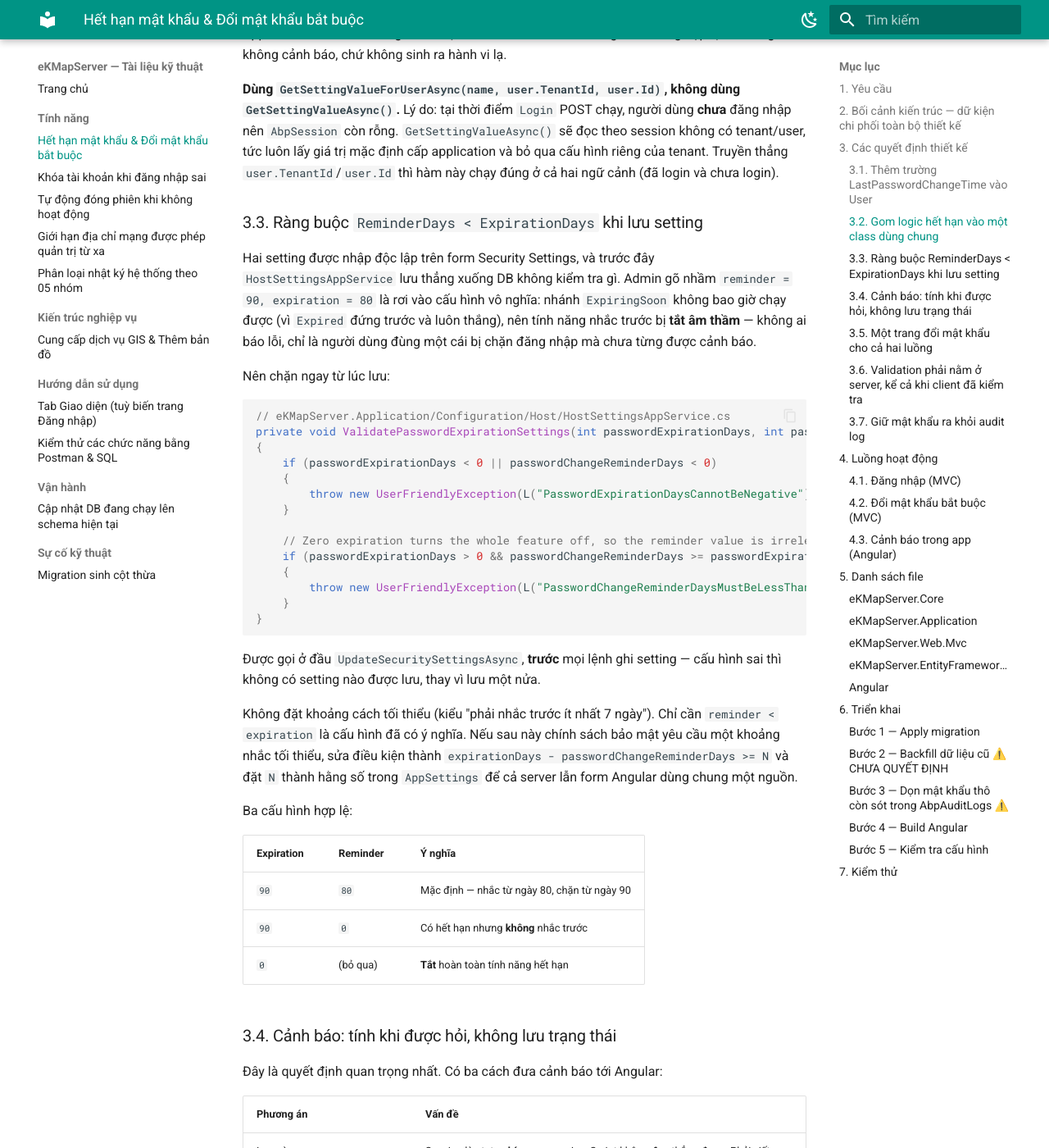
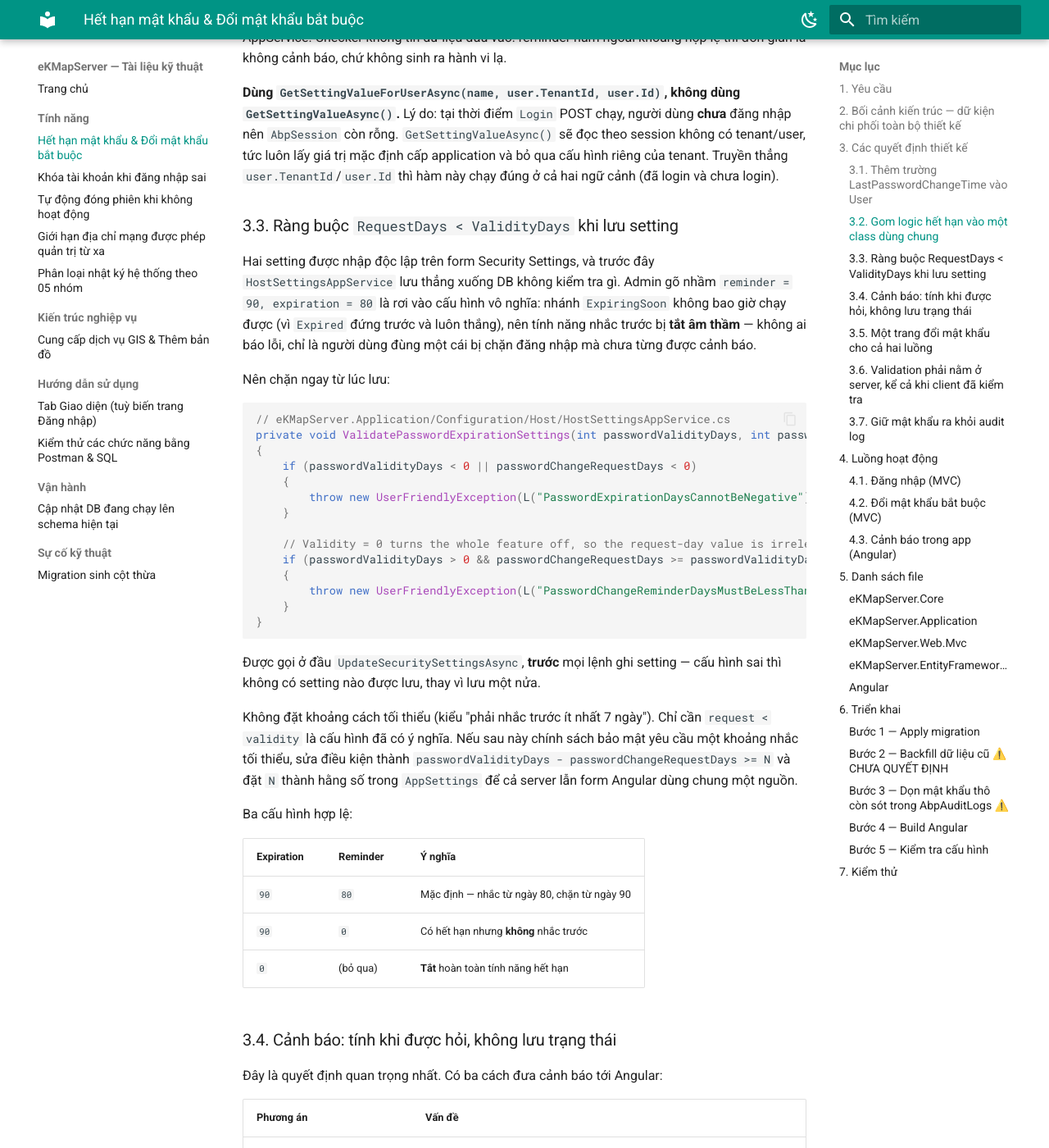
Before and after one commit to giangvanhung/mkdocs-antoanbaomat-ekmapserver, an MkDocs documentation site: the page built from docs/password-expiration-feature.md, in a window 1280 px wide and 1400 px high, scrolled down 4574 px. Shown: the whole window at 82% size. Built offline with MkDocs 1.6.1 and Material for MkDocs 9.7.7, drawn with Linux system fonts in a browser that asks for light colours; some of the changed text lies outside the part shown.

Commit message:
22/7/2026 - update follow code change

````diff
--- a/docs/password-expiration-feature.md
+++ b/docs/password-expiration-feature.md
@@ -14,7 +14,7 @@
 
 **Ép đổi mật khẩu ở lần đăng nhập đầu.** Admin tạo tài khoản với mật khẩu mặc định (`123qwe`) và bật cờ `ChangePassWordForLogInNext`. Người dùng không được vào hệ thống cho tới khi tự đặt mật khẩu riêng.
 
-**Ép đổi mật khẩu khi quá hạn.** Mật khẩu có tuổi thọ tối đa, cấu hình qua setting `App.PasswordExpirationDays` (mặc định 90 ngày). Quá mốc đó là bị chặn tại màn hình đăng nhập, buộc đổi mật khẩu mới vào được. Trước mốc đó một khoảng, người dùng vẫn đăng nhập bình thường nhưng được nhắc trước — mốc bắt đầu nhắc cấu hình qua `App.PasswordChangeReminderDays` (mặc định 80 ngày).
+**Ép đổi mật khẩu khi quá hạn.** Mật khẩu có tuổi thọ tối đa, cấu hình qua setting `App.PasswordValidityDays` (mặc định 90 ngày). Quá mốc đó là bị chặn tại màn hình đăng nhập, buộc đổi mật khẩu mới vào được. Trước mốc đó một khoảng, người dùng vẫn đăng nhập bình thường nhưng được nhắc trước — mốc bắt đầu nhắc cấu hình qua `App.PasswordChangeRequestDays` (mặc định 80 ngày).
 
 Hai setting đều tính theo **tuổi của mật khẩu**, không phải "số ngày trước khi hết hạn". Với cấu hình mặc định (80 / 90), người dùng có 10 ngày được nhắc trước khi bị chặn.
 
@@ -31,10 +31,10 @@
 
 ```mermaid
 stateDiagram-v2
-    [*] --> Disabled: PasswordExpirationDays &lt;= 0
-    [*] --> Valid: tuổi &lt; ReminderDays
-    [*] --> ExpiringSoon: ReminderDays &lt;= tuổi &lt; ExpirationDays
-    [*] --> Expired: tuổi &gt;= ExpirationDays
+    [*] --> Disabled: PasswordValidityDays &lt;= 0
+    [*] --> Valid: tuổi &lt; RequestDays
+    [*] --> ExpiringSoon: RequestDays &lt;= tuổi &lt; ValidityDays
+    [*] --> Expired: tuổi &gt;= ValidityDays
 
     Disabled: Disabled<br/>(tính năng tắt)
     Valid: Valid<br/>(không làm gì)
@@ -142,10 +142,10 @@
 public async Task<PasswordExpirationStatus> GetStatusAsync(User user)
 {
     var expirationDays = await _settingManager.GetSettingValueForUserAsync<int>(
-        AppSettings.PasswordExpirationDays, user.TenantId, user.Id);
+        AppSettings.PasswordValidityDays, user.TenantId, user.Id);
 
     var changeReminderDays = await _settingManager.GetSettingValueForUserAsync<int>(
-        AppSettings.PasswordChangeReminderDays, user.TenantId, user.Id);
+        AppSettings.PasswordChangeRequestDays, user.TenantId, user.Id);
 
     if (expirationDays <= 0)
     {
@@ -173,7 +173,7 @@
 
 Bốn chi tiết có chủ đích:
 
-**Nhánh `expirationDays <= 0` → `Disabled()` phải đứng riêng, không được `&&` với điều kiện của reminder.** Đây từng là bug: điều kiện `expirationDays <= 0 && changeReminderDays <= 0` khiến việc đặt `PasswordExpirationDays = 0` (ý định: **tắt** tính năng) trong khi reminder vẫn để mặc định 80 sẽ **không** tắt được gì cả — luồng chạy tiếp xuống `ageDays >= 0`, luôn đúng, nên **mọi user đều Expired**. Tệ hơn: đổi mật khẩu xong thì tuổi mật khẩu về 0, mà `0 >= 0` vẫn là Expired → người dùng kẹt vĩnh viễn trong vòng lặp ép đổi mật khẩu, không cách nào vào được hệ thống. Chỉ `PasswordExpirationDays` mới quyết định tính năng bật hay tắt.
+**Nhánh `expirationDays <= 0` → `Disabled()` phải đứng riêng, không được `&&` với điều kiện của reminder.** Đây từng là bug: điều kiện `expirationDays <= 0 && changeReminderDays <= 0` khiến việc đặt `PasswordValidityDays = 0` (ý định: **tắt** tính năng) trong khi reminder vẫn để mặc định 80 sẽ **không** tắt được gì cả — luồng chạy tiếp xuống `ageDays >= 0`, luôn đúng, nên **mọi user đều Expired**. Tệ hơn: đổi mật khẩu xong thì tuổi mật khẩu về 0, mà `0 >= 0` vẫn là Expired → người dùng kẹt vĩnh viễn trong vòng lặp ép đổi mật khẩu, không cách nào vào được hệ thống. Chỉ `PasswordValidityDays` mới quyết định tính năng bật hay tắt.
 
 **Nhánh `Expired` đứng trước nhánh `ExpiringSoon`**, nên khi hai setting bị cấu hình sai (reminder ≥ expiration), người dùng sẽ bị chặn thẳng chứ không bao giờ nhận được cảnh báo.
 
@@ -181,7 +181,7 @@
 
 **Dùng `GetSettingValueForUserAsync(name, user.TenantId, user.Id)`, không dùng `GetSettingValueAsync()`.** Lý do: tại thời điểm `Login` POST chạy, người dùng **chưa** đăng nhập nên `AbpSession` còn rỗng. `GetSettingValueAsync()` sẽ đọc theo session không có tenant/user, tức luôn lấy giá trị mặc định cấp application và bỏ qua cấu hình riêng của tenant. Truyền thẳng `user.TenantId`/`user.Id` thì hàm này chạy đúng ở cả hai ngữ cảnh (đã login và chưa login).
 
-### 3.3. Ràng buộc `ReminderDays < ExpirationDays` khi lưu setting {#validation}
+### 3.3. Ràng buộc `RequestDays < ValidityDays` khi lưu setting {#validation}
 
 Hai setting được nhập độc lập trên form Security Settings, và trước đây `HostSettingsAppService` lưu thẳng xuống DB không kiểm tra gì. Admin gõ nhầm `reminder = 90, expiration = 80` là rơi vào cấu hình vô nghĩa: nhánh `ExpiringSoon` không bao giờ chạy được (vì `Expired` đứng trước và luôn thắng), nên tính năng nhắc trước bị **tắt âm thầm** — không ai báo lỗi, chỉ là người dùng đùng một cái bị chặn đăng nhập mà chưa từng được cảnh báo.
 
@@ -189,15 +189,15 @@
 
 ```csharp
 // eKMapServer.Application/Configuration/Host/HostSettingsAppService.cs
-private void ValidatePasswordExpirationSettings(int passwordExpirationDays, int passwordChangeReminderDays)
+private void ValidatePasswordExpirationSettings(int passwordValidityDays, int passwordChangeRequestDays)
 {
-    if (passwordExpirationDays < 0 || passwordChangeReminderDays < 0)
+    if (passwordValidityDays < 0 || passwordChangeRequestDays < 0)
     {
         throw new UserFriendlyException(L("PasswordExpirationDaysCannotBeNegative"));
     }
 
-    // Zero expiration turns the whole feature off, so the reminder value is irrelevant then.
-    if (passwordExpirationDays > 0 && passwordChangeReminderDays >= passwordExpirationDays)
+    // Validity = 0 turns the whole feature off, so the request-day value is irrelevant then.
+    if (passwordValidityDays > 0 && passwordChangeRequestDays >= passwordValidityDays)
     {
         throw new UserFriendlyException(L("PasswordChangeReminderDaysMustBeLessThanExpirationDays"));
     }
@@ -206,7 +206,7 @@
 
 Được gọi ở đầu `UpdateSecuritySettingsAsync`, **trước** mọi lệnh ghi setting — cấu hình sai thì không có setting nào được lưu, thay vì lưu một nửa.
 
-Không đặt khoảng cách tối thiểu (kiểu "phải nhắc trước ít nhất 7 ngày"). Chỉ cần `reminder < expiration` là cấu hình đã có ý nghĩa. Nếu sau này chính sách bảo mật yêu cầu một khoảng nhắc tối thiểu, sửa điều kiện thành `expirationDays - passwordChangeReminderDays >= N` và đặt `N` thành hằng số trong `AppSettings` để cả server lẫn form Angular dùng chung một nguồn.
+Không đặt khoảng cách tối thiểu (kiểu "phải nhắc trước ít nhất 7 ngày"). Chỉ cần `request < validity` là cấu hình đã có ý nghĩa. Nếu sau này chính sách bảo mật yêu cầu một khoảng nhắc tối thiểu, sửa điều kiện thành `passwordValidityDays - passwordChangeRequestDays >= N` và đặt `N` thành hằng số trong `AppSettings` để cả server lẫn form Angular dùng chung một nguồn.
 
 Ba cấu hình hợp lệ:
 
@@ -226,7 +226,7 @@
 | Lưu vào cookie (bỏ `HttpOnly` để JS đọc) | Nhét dữ liệu dẫn xuất vào chỗ dành cho state xác thực. Client sửa được. Phải tự lo vòng đời: set khi nào, xoá khi nào. |
 | **Tính từ dữ liệu mỗi khi được hỏi** | **Không có nhược điểm nào ở trên.** |
 
-Điểm mấu chốt: từ khi có `LastPasswordChangeTime`, câu *"còn mấy ngày nữa hết hạn"* là một **hàm** của `(LastPasswordChangeTime, PasswordExpirationDays, hôm nay)`. Nó không phải một **sự kiện** xảy ra lúc login để phải ghi lại — nó là thứ tính ra được bất cứ lúc nào.
+Điểm mấu chốt: từ khi có `LastPasswordChangeTime`, câu *"còn mấy ngày nữa hết hạn"* là một **hàm** của `(LastPasswordChangeTime, PasswordValidityDays, hôm nay)`. Nó không phải một **sự kiện** xảy ra lúc login để phải ghi lại — nó là thứ tính ra được bất cứ lúc nào.
 
 Lưu nó xuống là lưu trùng một sự thật đã có, và kéo theo ba bệnh:
 
@@ -336,7 +336,7 @@
 Các model do template ABP sinh ra (`LoginViewModel`, `RegisterViewModel`, `CreateUserDto`, `AuthenticateModel`) **đã có sẵn** `[DisableAuditing]`. Chỉ những model do dự án tự viết là hở — nên khi thêm bất kỳ DTO nào có trường mật khẩu, phải nhớ gắn attribute này.
 
 !!! danger "Audit log chỉ ghi giá trị mới, không ghi giá trị cũ"
-    `AbpAuditLogs` lưu request gửi lên, nên nó trả lời được *"admin đặt `PasswordExpirationDays` = 0"* nhưng không trả lời được *"trước đó nó là 90"* — muốn biết phải tự dò ngược bản ghi trước đó.
+    `AbpAuditLogs` lưu request gửi lên, nên nó trả lời được *"admin đặt `PasswordValidityDays` = 0"* nhưng không trả lời được *"trước đó nó là 90"* — muốn biết phải tự dò ngược bản ghi trước đó.
 
     Nếu yêu cầu nghiệp vụ là audit cấu hình bảo mật kiểu before/after thì phải viết log riêng trong `UpdateSecuritySettingsAsync`. Còn nếu chỉ cần *"ai sửa gì, lúc nào"* thì cái có sẵn là đủ.
 
@@ -501,7 +499,7 @@
 | `Authorization/Users/User.cs` | Thêm `LastPasswordChangeTime` (nullable) |
 | `Authorization/Users/PasswordExpirationChecker.cs` | **Mới** — logic hết hạn dùng chung |
 | `Authorization/Users/PasswordExpirationStatus.cs` | **Mới** — Disabled / Valid / ExpiringSoon / Expired |
-| `Configuration/AppSettings.cs` | `App.PasswordExpirationDays`, `App.PasswordChangeReminderDays` |
+| `Configuration/AppSettings.cs` | `App.PasswordValidityDays`, `App.PasswordChangeRequestDays` |
 | `Configuration/AppSettingProvider.cs` | Mặc định `90` và `80`, scope Application + Tenant, `isVisibleToClients: true` |
 | `Localization/SourceFiles/eKMapServer.xml` | `ForceChangePasswordWarning`, `PasswordExpiredWarning`, `PasswordExpiresInDays`, `PasswordChangeReminderDaysMustBeLessThanExpirationDays`, `PasswordExpirationDaysCannotBeNegative` |
 | `Localization/SourceFiles/eKMapServer-vi.xml` | Như trên, bản tiếng Việt |
@@ -517,7 +515,7 @@
 | `Sessions/Dto/PasswordExpirationInfoDto.cs` | **Mới** |
 | `Sessions/Dto/GetCurrentLoginInformationsOutput.cs` | Thêm field `PasswordExpiration` |
 | `Configuration/Host/HostSettingsAppService.cs` | Đọc/ghi hai setting; `ValidatePasswordExpirationSettings` (xem [3.3](#validation)) |
-| `Configuration/Tenants/Dto/SecuritySettingsEditDto.cs` | `PasswordExpirationDays`, `PasswordChangeReminderDays` |
+| `Configuration/Tenants/Dto/SecuritySettingsEditDto.cs` | `PasswordValidityDays`, `PasswordChangeRequestDays` |
 
 ### eKMapServer.Web.Mvc
 
@@ -565,7 +563,7 @@
 
 ### Bước 2 — Backfill dữ liệu cũ ⚠️ **CHƯA QUYẾT ĐỊNH** {#backfill}
 
-Sau migration, toàn bộ user hiện có sẽ có `LastPasswordChangeTime = NULL` → fallback về `CreationTime`. Nghĩa là **mọi user được tạo cách đây hơn `PasswordExpirationDays` ngày sẽ bị ép đổi mật khẩu ngay ở lần đăng nhập kế tiếp** — kể cả người vừa đổi mật khẩu tuần trước.
+Sau migration, toàn bộ user hiện có sẽ có `LastPasswordChangeTime = NULL` → fallback về `CreationTime`. Nghĩa là **mọi user được tạo cách đây hơn `PasswordValidityDays` ngày sẽ bị ép đổi mật khẩu ngay ở lần đăng nhập kế tiếp** — kể cả người vừa đổi mật khẩu tuần trước.
 
 Với hệ thống đã chạy lâu, đây là ép đổi mật khẩu diện rộng cho gần như toàn bộ người dùng.
 
@@ -640,7 +638,7 @@
 
 ### Bước 5 — Kiểm tra cấu hình
 
-Xác nhận `App.PasswordExpirationDays` và `App.PasswordChangeReminderDays` trong `AbpSettings` có giá trị hợp lý. Không có row nào thì hệ thống dùng mặc định **90** và **80** (khai báo trong `AppSettingProvider`).
+Xác nhận `App.PasswordValidityDays` và `App.PasswordChangeRequestDays` trong `AbpSettings` có giá trị hợp lý. Không có row nào thì hệ thống dùng mặc định **90** và **80** (khai báo trong `AppSettingProvider`).
 
 Nếu database đang mang cấu hình sai từ trước (`reminder >= expiration`), sửa lại qua form Security Settings — form giờ sẽ chặn giá trị sai. Cấu hình sai vẫn còn trong DB thì không gây lỗi, chỉ là người dùng không nhận được cảnh báo nào trước khi bị chặn.
 
@@ -663,10 +661,10 @@
 
 **Test riêng phần cấu hình:**
 
-- Đặt `PasswordExpirationDays = 0`, giữ `PasswordChangeReminderDays = 80` → tính năng phải **tắt hoàn toàn**, không ai bị ép đổi. (Đây chính là kịch bản từng gây lockout toàn hệ thống — xem 3.2.)
-- Đặt `PasswordChangeReminderDays = 90` với `PasswordExpirationDays = 90` → form phải **báo lỗi**, không lưu setting nào.
+- Đặt `PasswordValidityDays = 0`, giữ `PasswordChangeRequestDays = 80` → tính năng phải **tắt hoàn toàn**, không ai bị ép đổi. (Đây chính là kịch bản từng gây lockout toàn hệ thống — xem 3.2.)
+- Đặt `PasswordChangeRequestDays = 90` với `PasswordValidityDays = 90` → form phải **báo lỗi**, không lưu setting nào.
 - Sửa thẳng `AbpSettings` bằng SQL cho `reminder = 95, expiration = 90` → hệ thống không được crash, chỉ đơn giản là không cảnh báo.
-- Đặt `PasswordChangeReminderDays = 0` với `PasswordExpirationDays = 90` → vẫn hết hạn ở ngày 90, nhưng không có cảnh báo nào trước đó.
+- Đặt `PasswordChangeRequestDays = 0` với `PasswordValidityDays = 90` → vẫn hết hạn ở ngày 90, nhưng không có cảnh báo nào trước đó.
 
 **Test riêng phần bảo mật:**
 
````
Also changed, not shown: other parts of docs/password-expiration-feature.md (+5 -7 lines), docs/kiem-thu-cac-chuc-nang.md (+2 -2 lines).
